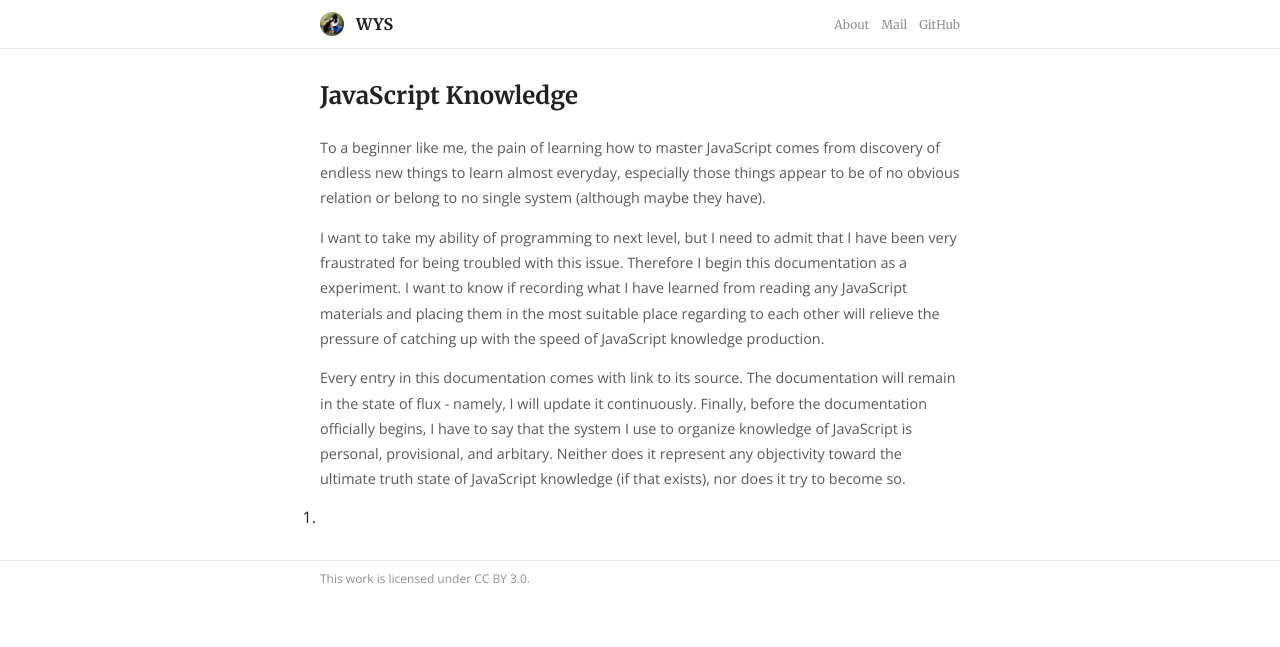
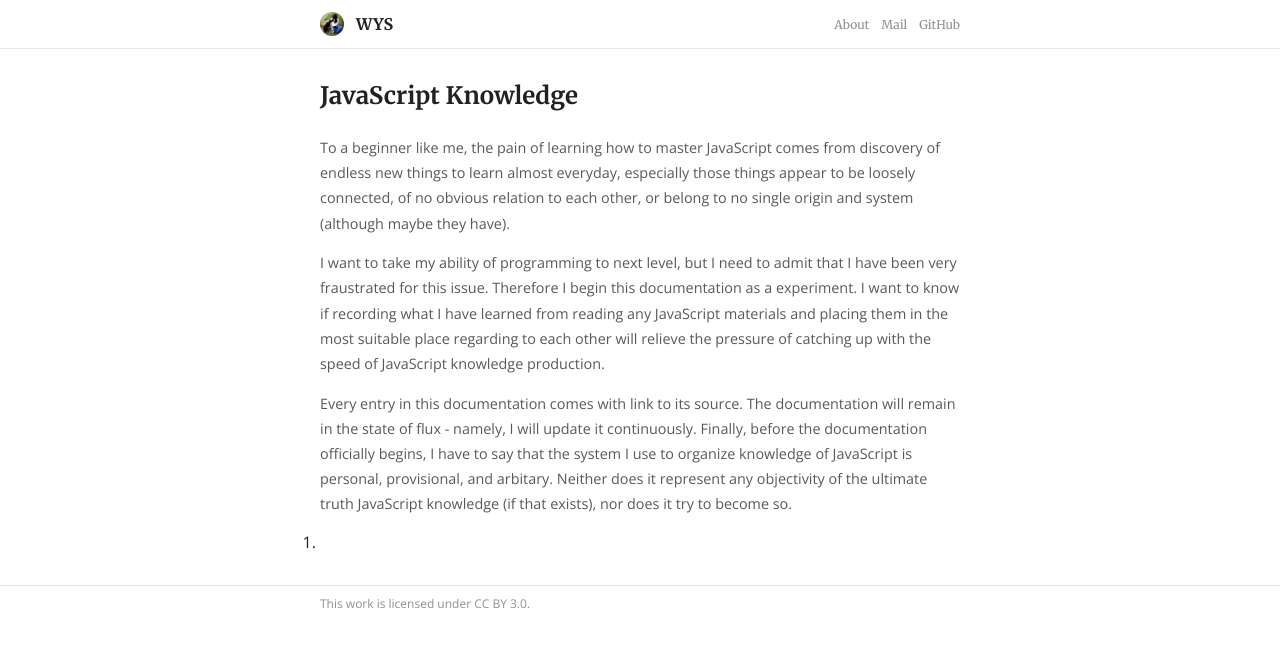
Before and after one commit to wendyyuchensun/wendyyuchensun.github.io, a Jekyll site: the page built from js-knowledge/index.html, in a window 1280 px wide. Shown: the top 647 px of the page. Built offline with Jekyll 4.4.1, drawn with Linux system fonts in a browser that asks for light colours.

Commit message:
Update post

```diff
--- a/js-knowledge/index.html
+++ b/js-knowledge/index.html
@@ -1,11 +1,11 @@
 ---
 title: JavaScript Knowledge
 ---
-<p>To a beginner like me, the pain of learning how to master JavaScript comes from discovery of endless new things to learn almost everyday, especially those things appear to be of no obvious relation or belong to no single system (although maybe they have).</p>
+<p>To a beginner like me, the pain of learning how to master JavaScript comes from discovery of endless new things to learn almost everyday, especially those things appear to be loosely connected, of no obvious relation to each other, or belong to no single origin and system (although maybe they have).</p>
 
-<p>I want to take my ability of programming to next level, but I need to admit that I have been very fraustrated for being troubled with this issue. Therefore I begin this documentation as a experiment. I want to know if recording what I have learned from reading any JavaScript materials and placing them in the most suitable place regarding to each other will relieve the pressure of catching up with the speed of JavaScript knowledge production.</p>
+<p>I want to take my ability of programming to next level, but I need to admit that I have been very fraustrated for this issue. Therefore I begin this documentation as a experiment. I want to know if recording what I have learned from reading any JavaScript materials and placing them in the most suitable place regarding to each other will relieve the pressure of catching up with the speed of JavaScript knowledge production.</p>
 
-<p>Every entry in this documentation comes with link to its source. The documentation will remain in the state of flux - namely, I will update it continuously. Finally, before the documentation officially begins, I have to say that the system I use to organize knowledge of JavaScript is personal, provisional, and arbitary. Neither does it represent any objectivity toward the ultimate truth state of JavaScript knowledge (if that exists), nor does it try to become so.</p>
+<p>Every entry in this documentation comes with link to its source. The documentation will remain in the state of flux - namely, I will update it continuously. Finally, before the documentation officially begins, I have to say that the system I use to organize knowledge of JavaScript is personal, provisional, and arbitary. Neither does it represent any objectivity of the ultimate truth JavaScript knowledge (if that exists), nor does it try to become so.</p>
 
 <ol>
   <li></li>
```
